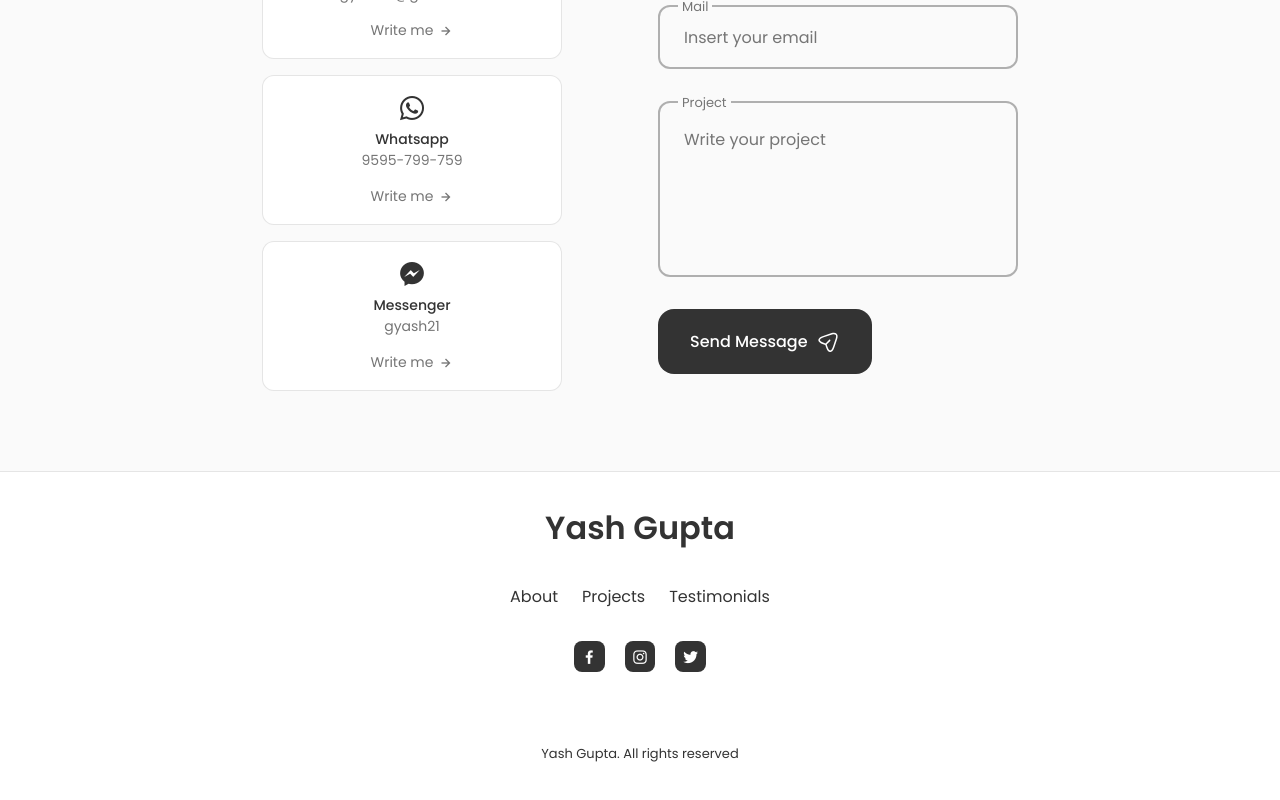
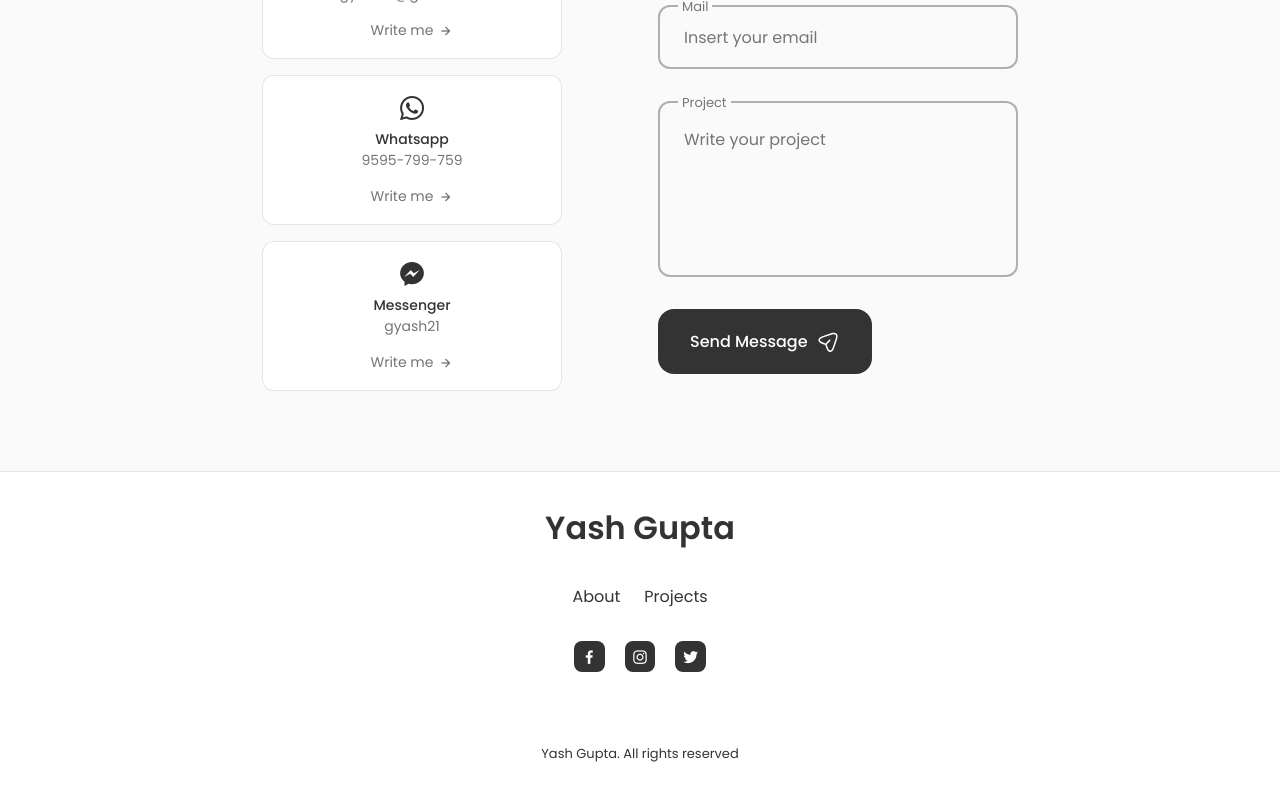
Before and after one commit to gyash21/THE-PORTFOLIO, a React (Create React App) app: page / in a window 1280 px wide. Shown: the part 3814-4614 px from the top of the page. Built offline with nearby package versions, Linux system fonts and the light colour scheme.

Commit message:
fix- error in footer

```diff
--- a/src/components/footer/Footer.jsx
+++ b/src/components/footer/Footer.jsx
@@ -16,10 +16,6 @@ const Footer = () => {
 
                 <li>
                     <a href="#portfolio" className="footer__link">Projects</a>
-                </li>
-
-                <li>
-                    <a href="#testimonials" className="footer__link">Testimonials</a>
                 </li>
             </ul>
 
```
